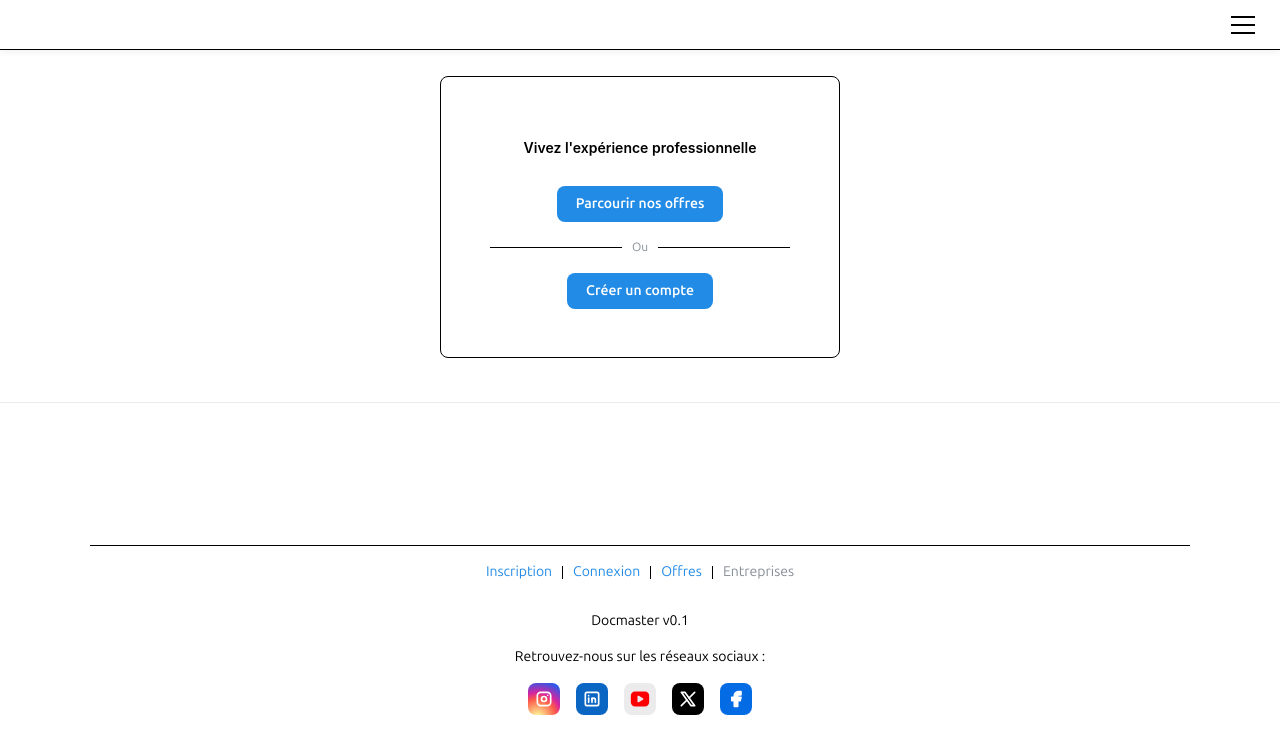
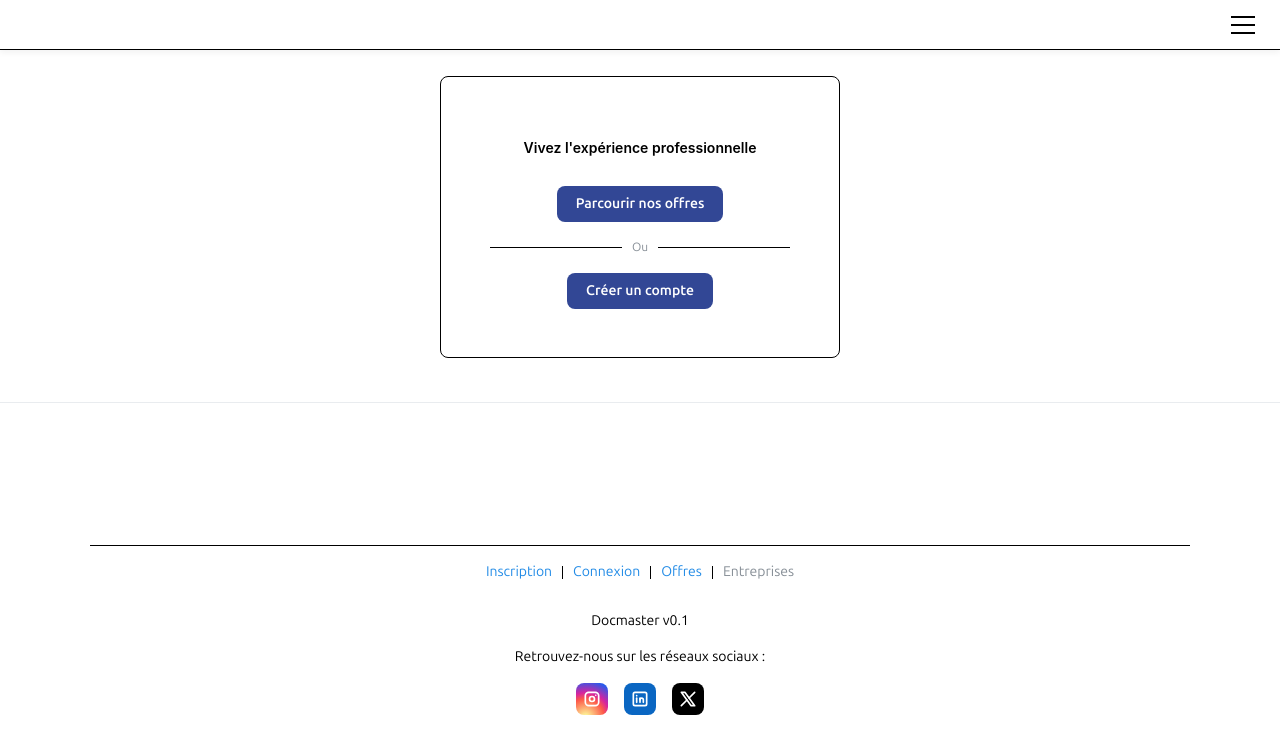
Before and after one commit to laliane667/Docmaster, a React (Vite) app: page / in a window 1280 px wide. Shown: the top 754 px of the page. Built offline with nearby package versions, Linux system fonts and the light colour scheme.

Commit message:
AppShell

```diff
--- a/src/App.jsx
+++ b/src/App.jsx
@@ -8,7 +8,7 @@ import { createBrowserRouter, RouterProvider } from "react-router-dom";
 import { useState, useEffect } from "react";
 
 import ContextProvider from "./ContextProvider";
-import { MantineProvider, createTheme, Button, TextInput, PasswordInput, Radio, Paper, Divider } from "@mantine/core";
+import { MantineProvider, createTheme, Button, Anchor, TextInput, PasswordInput, Radio, Paper, Divider } from "@mantine/core";
 import { Notifications } from "@mantine/notifications";
 import { DatesProvider } from "@mantine/dates";
 import { useUser } from "./Context";
@@ -45,8 +45,8 @@ const darkTheme = createTheme({
     Button: Button.extend({
       defaultProps: {
         radius: "md",
-        color: "blue",
-        //color: "#324795",
+        //color: "blue",
+        color: "#4DABF7",
       },
     }),
     TextInput: TextInput.extend({
@@ -87,7 +87,7 @@ const lightTheme = createTheme({
       defaultProps: {
         radius: "md",
         color: "blue",
-        //color: "#324795",
+        color: "#324795",
       },
     }),
     TextInput: TextInput.extend({
--- a/src/routes/AppShell.jsx
+++ b/src/routes/AppShell.jsx
@@ -11,13 +11,13 @@ import {
   IconBriefcase,
   IconStar,
   IconSquarePlus,
-  IconBuilding,
+  IconSettings,
   IconListDetails,
   IconBrandInstagram,
   IconBrandLinkedin,
-  IconBrandYoutubeFilled,
+  IconList,
   IconBrandX,
-  IconBrandFacebookFilled,
+  IconVocabulary,
 } from "@tabler/icons-react"
 import { CATCH_PHRASE } from "../tools/Constants"
 
@@ -35,9 +35,9 @@ export default function AppShell({ onThemeChange }) {
 
   const tabs = [
     //{ link: "/", label: "Page d'acceuil", icon: IconHome },
-    { link: "offers", label: "Offres", icon: IconListDetails },
-    { link: "ongoingprojects", label: "Mes missions", icon: IconBriefcase },
-    { link: "mygrades", label: "Mes notes", icon: IconStar },
+    { link: "ongoingprojects", label: "Mes projets", icon: IconList },
+    { link: "offers", label: "Mes documentations", icon: IconVocabulary },
+    { link: "parameters", label: "Paramètres", icon: IconSettings },
     //{ link: "companies", label: "Entreprises", icon: IconBuilding },
   ]
   const companyTabs = [
@@ -161,9 +161,9 @@ export default function AppShell({ onThemeChange }) {
             </>
           ) : null}
 
-          <Button fullWidth color="grey" size="compact-sm" component={Link} to="parameters" onClick={close} variant="light" mt="xs">
+          {/* <Button fullWidth color="grey" size="compact-sm" component={Link} to="parameters" onClick={close} variant="light" mt="xs">
             Paramètres
-          </Button>
+          </Button> */}
           {user.token && (
             <Button fullWidth color="red" size="compact-sm" onClick={() => Logout(setUser, navigate)} variant="light" mt="xs">
               Déconnexion
@@ -248,15 +248,7 @@ export default function AppShell({ onThemeChange }) {
                   <IconBrandLinkedin />
                 </Button>
               </Tooltip>
-              <Tooltip
-                label="Bientôt"
-                color="gray.9"
-                transitionProps={{ transition: "pop", duration: 300 }}
-                events={{ hover: true, focus: true, touch: true }}>
-                <Button variant="filled" pr={6} pl={6} w={32} h={32} style={{ backgroundColor: "rgb(235 235 235)", border: 0 }}>
-                  <IconBrandYoutubeFilled style={{ color: "rgb(255 0 0)" }} />
-                </Button>
-              </Tooltip>
+
               <Tooltip
                 label="Bientôt"
                 color="gray.9"
@@ -266,15 +258,6 @@ export default function AppShell({ onThemeChange }) {
                   <IconBrandX />
                 </Button>
               </Tooltip>
-              <Tooltip
-                label="Bientôt"
-                color="gray.9"
-                transitionProps={{ transition: "pop", duration: 300 }}
-                events={{ hover: true, focus: true, touch: true }}>
-                <Button variant="filled" pr={6} pl={6} w={32} h={32} style={{ backgroundColor: "rgb(3 107 228)", border: 0 }}>
-                  <IconBrandFacebookFilled />
-                </Button>
-              </Tooltip>
             </Group>
           </Stack>
         </Stack>
--- a/src/routes/Parameters.jsx
+++ b/src/routes/Parameters.jsx
@@ -11,9 +11,6 @@ export default function Parameters() {
           Mes paramètres
         </Title>
       </Card>
-      <Center my="lg">
-        <Pagination color="black" value={activePage} onChange={setPage} total={3} />
-      </Center>
     </Stack>
   )
 }
--- a/src/routes/ProfilPublic.jsx
+++ b/src/routes/ProfilPublic.jsx
@@ -37,22 +37,22 @@ export default function ProfilPublic() {
             <Text size="lg" weight={700}>
               {profil.role === "user" ? `${profil.firstName} ${profil.lastName}` : profil.name}
             </Text>
-            <Text size="sm" color="gray">
+            <Text size="sm">
               {profil.email}
             </Text>
           </Group>
           <Stack mt="md" gap="sm">
-            <Text size="sm" color="gray">
+            <Text size="sm">
               {profil.city}
             </Text>
           </Stack>
           <Stack mt="md" gap="sm">
-            <Text size="sm" color="gray">
+            <Text size="sm">
               {profil.description}
             </Text>
           </Stack>
           {profil._id === user.id && (
-            <Button variant="light" color="blue" fullWidth onClick={() => navigate(`/profil/edit`)} style={{ marginTop: rem(20) }}>
+            <Button variant="light" fullWidth onClick={() => navigate(`/profil/edit`)} style={{ marginTop: rem(20) }}>
               Modifier mon profil
             </Button>
           )}
```
Also changed, not shown: 1 other file (tests, documents, lock files or other folders).
